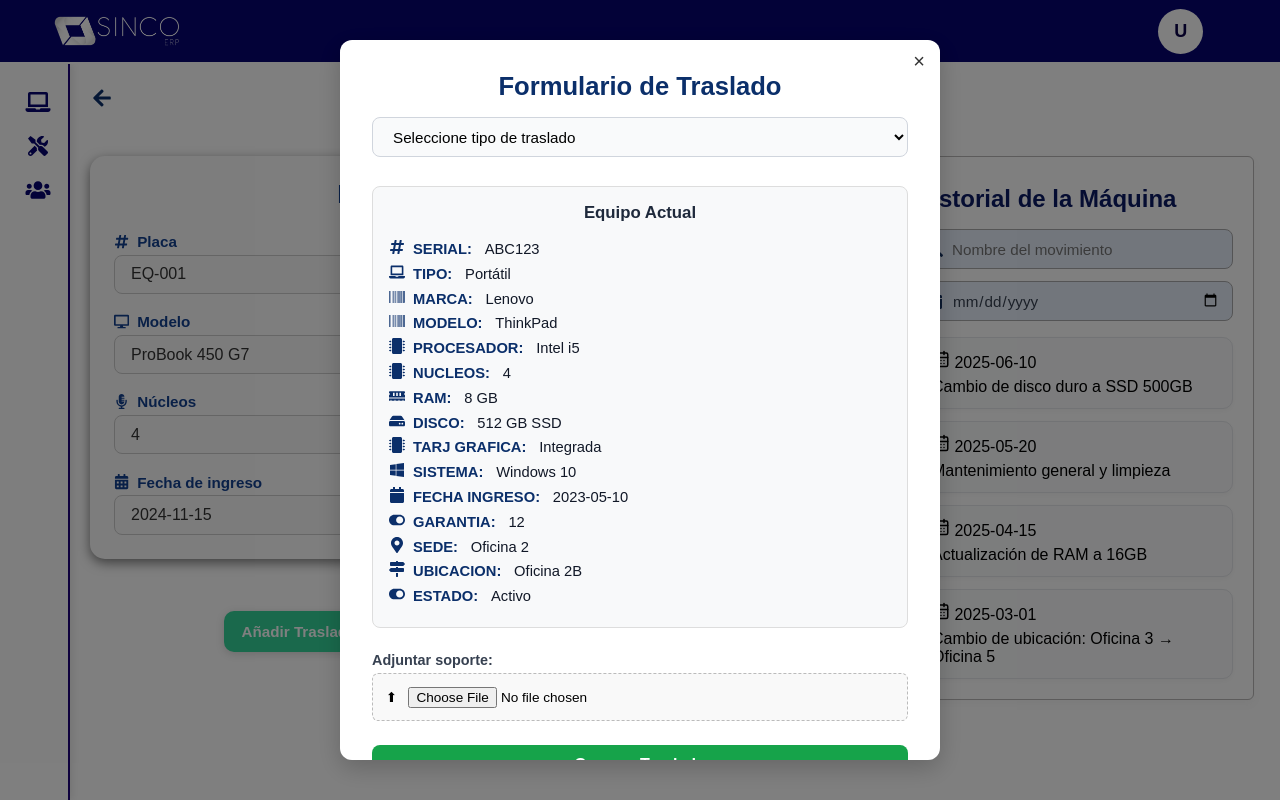
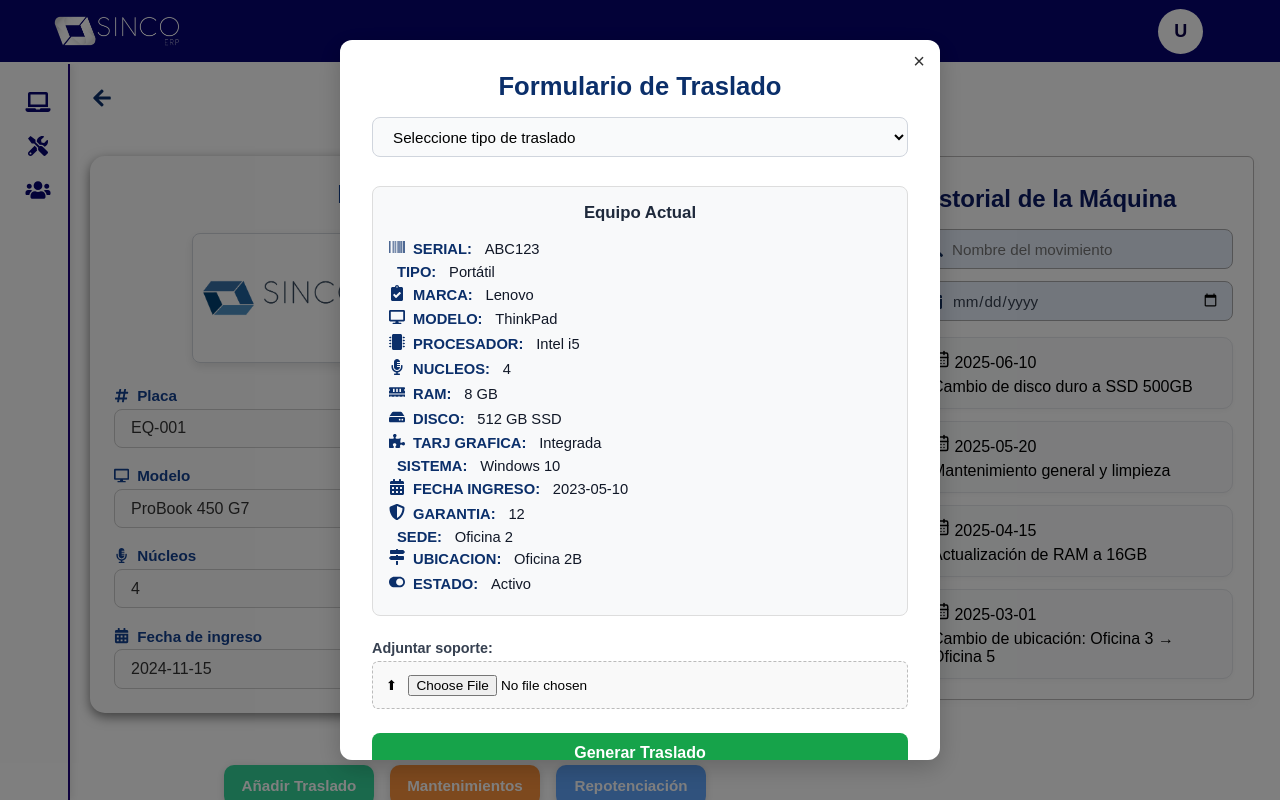
Before and after one commit to unumvahk/SincoINF_Frontend, a React (Vite) app: page /equipos/informacion in a window 1280 px wide. Both pictures are taken after a click on the button "Añadir Traslado". Built offline with nearby package versions, Linux system fonts and the light colour scheme.

Commit message:
Detalles finals a algunas vistas y boton de cerrar seccion

```diff
--- a/src/modules/Equipos/componentes/FormularioInformacionEquipo.tsx
+++ b/src/modules/Equipos/componentes/FormularioInformacionEquipo.tsx
@@ -1,21 +1,14 @@
-import React from 'react';
+import React, { useState } from 'react';
 import {
-  FaBarcode,
-  FaDesktop,
-  FaMicrochip,
-  FaMemory,
-  FaHdd,
-  FaCalendarAlt,
-  FaToggleOn,
-  FaMicrophoneAlt,
-  FaPuzzlePiece,
-  FaShieldAlt,
-  FaClipboardCheck,
-  FaHashtag,
+  FaBarcode, FaDesktop, FaMicrochip, FaMemory, FaHdd, FaCalendarAlt,
+  FaToggleOn, FaMicrophoneAlt, FaPuzzlePiece, FaShieldAlt,
+  FaClipboardCheck, FaHashtag, FaTimes
 } from 'react-icons/fa';
 import '../estilos/FormularioInformacionEquipo.css';
 
 const FormularioInformacionEquipo: React.FC = () => {
+  const [imagenModal, setImagenModal] = useState<string | null>(null);
+
   const datosEquipo = {
     placa: 'EQ-001',
     serial: 'ABC123456',
@@ -30,6 +23,12 @@ const FormularioInformacionEquipo: React.FC = () => {
     garantia: '12 meses',
     estado: 'Activo',
   };
+
+ const imagenes = [
+  '/img/logo.png',
+  '/img/logo.png',
+  '/img/logo.png',
+];
 
   const campos = [
     { id: 'placa', label: 'Placa', icono: <FaHashtag /> },
@@ -49,6 +48,19 @@ const FormularioInformacionEquipo: React.FC = () => {
   return (
     <div className="tarjeta-equipo">
       <h2 className="titulo-equipo">Información del equipo</h2>
+
+      <div className="galeria-equipo">
+        {imagenes.map((url, index) => (
+          <img
+            key={index}
+            src={url}
+            alt={`Imagen ${index + 1}`}
+            className="imagen-equipo"
+            onClick={() => setImagenModal(url)}
+          />
+        ))}
+      </div>
+
       <form className="grid-equipo">
         {campos.map(({ id, label, icono }) => (
           <div className="campo-equipo" key={id}>
@@ -59,6 +71,18 @@ const FormularioInformacionEquipo: React.FC = () => {
           </div>
         ))}
       </form>
+
+      {/* Modal de imagen */}
+      {imagenModal && (
+        <div className="modal-imagen-overlay" onClick={() => setImagenModal(null)}>
+          <div className="modal-imagen-contenido" onClick={(e) => e.stopPropagation()}>
+            <button className="btn-cerrar-imagen" onClick={() => setImagenModal(null)}>
+              <FaTimes />
+            </button>
+            <img src={imagenModal} alt="Vista ampliada" className="imagen-ampliada" />
+          </div>
+        </div>
+      )}
     </div>
   );
 };
--- a/src/modules/Equipos/componentes/TrasladoEquipo.tsx
+++ b/src/modules/Equipos/componentes/TrasladoEquipo.tsx
@@ -5,8 +5,8 @@ import { useForm } from 'react-hook-form';
 import { zodResolver } from '@hookform/resolvers/zod';
 import {
   FaMicrochip, FaUserTie, FaEnvelope, FaBuilding, FaMapMarkerAlt,
-  FaLaptop, FaBarcode, FaMemory, FaHdd, FaWindows, FaMapSigns,
-  FaToggleOn, FaHashtag, FaIdCard, FaCalendar
+  FaMicrophoneAlt, FaBarcode, FaMemory, FaHdd, FaWindows, FaMapSigns,
+  FaToggleOn, FaHashtag, FaIdCard, FaCalendarAlt,FaClipboardCheck,FaDesktop,FaPuzzlePiece,FaShieldAlt
 } from 'react-icons/fa';
 
 interface Props {
@@ -152,22 +152,21 @@ const ModalTraslado: React.FC<Props> = ({ visible, onClose }) => {
   ];
 
   const iconos = {
-    serial: <FaHashtag />,
-    tipo: <FaLaptop />,
-    marca: <FaBarcode />,
-    modelo: <FaBarcode />,
+    placa: <FaHashtag /> ,
+    serial: <FaBarcode />,
+    marca: <FaClipboardCheck />,
+    modelo: <FaDesktop />,
+    disco: <FaHdd />,
     procesador: <FaMicrochip />,
-    nucleos: <FaMicrochip />,
+    nucleos: <FaMicrophoneAlt />,
     ram: <FaMemory />,
-    disco: <FaHdd />,
-    tarj_grafica: <FaMicrochip />,
-    sistema: <FaWindows />,
-    fecha_ingreso: <FaCalendar />,
-    garantia: <FaToggleOn />,
-    sede: <FaMapMarkerAlt />,
+    tarj_grafica: <FaPuzzlePiece />,
+    fecha_ingreso: <FaCalendarAlt />,
+    garantia: <FaShieldAlt />,
     ubicacion: <FaMapSigns />,
     estado: <FaToggleOn />,
   };
+
 
   return (
     <div className="traslado-modal-overlay">
--- a/src/modules/Equipos/estilos/FormularioInformacionEquipo.css
+++ b/src/modules/Equipos/estilos/FormularioInformacionEquipo.css
@@ -46,6 +46,61 @@
   font-size: 1rem;
   color: #333;
 }
+.galeria-equipo {
+  display: flex;
+  gap: 1rem;
+  flex-wrap: wrap;
+  justify-content: center;
+  margin-bottom: 1.5rem;
+}
+
+.imagen-equipo {
+  width: 180px;
+  height: 130px;
+  border-radius: 0.5rem;
+  object-fit: cover;
+  box-shadow: 0 4px 10px rgba(0, 0, 0, 0.1);
+  border: 1px solid #d1d5db;
+}
+/* Modal para vista de imagen ampliada */
+.modal-imagen-overlay {
+  position: fixed;
+  inset: 0;
+  background-color: rgba(0, 0, 0, 0.7);
+  display: flex;
+  align-items: center;
+  justify-content: center;
+  z-index: 2000;
+}
+
+.modal-imagen-contenido {
+  position: relative;
+  background: white;
+  padding: 1rem;
+  border-radius: 0.75rem;
+  box-shadow: 0 8px 24px rgba(0, 0, 0, 0.4);
+  max-width: 90%;
+  max-height: 90vh;
+}
+
+.imagen-ampliada {
+  max-width: 100%;
+  max-height: 75vh;
+  border-radius: 0.5rem;
+  display: block;
+  margin: auto;
+}
+
+.btn-cerrar-imagen {
+  position: absolute;
+  top: 0.5rem;
+  right: 0.5rem;
+  background: none;
+  border: none;
+  font-size: 1.5rem;
+  color: #111;
+  cursor: pointer;
+}
 
 /* Responsive desde pantallas pequeñas hacia grandes */
 @media (min-width: 600px) {
--- a/src/modules/Usuarios/componentes/DetallesUsuario.tsx
+++ b/src/modules/Usuarios/componentes/DetallesUsuario.tsx
@@ -6,7 +6,7 @@ interface DetallesUsuarioProps {
     nombre: string;
     cedula: string;
     correo: string;
-    rol: string;
+    cargo: string;
     estado: string;
     area: string;
     permisos: string[];
@@ -28,7 +28,7 @@ const DetallesUsuario: React.FC<DetallesUsuarioProps> = ({ usuario, onClose }) =
           <p><strong>Nombre:</strong> {usuario.nombre}</p>
           <p><strong>Cédula:</strong> {usuario.cedula}</p>
           <p><strong>Correo:</strong> {usuario.correo}</p>
-          <p><strong>Rol:</strong> {usuario.rol}</p>
+          <p><strong>cargo:</strong> {usuario.cargo}</p>
           <p><strong>Estado:</strong> {usuario.estado}</p>
           <p><strong>Área:</strong> {usuario.area}</p>
         </div>
--- a/src/modules/Usuarios/componentes/RegistroUsuario.tsx
+++ b/src/modules/Usuarios/componentes/RegistroUsuario.tsx
@@ -10,7 +10,6 @@ const RegistroUsuario: React.FC<Props> = ({ onClose }) => {
   const [nombre, setNombre] = useState('');
   const [cedula, setCedula] = useState('');
   const [correo, setCorreo] = useState('');
-  const [rol, setRol] = useState('');
   const [area, setArea] = useState('');
   const [cargo, setCargo] = useState('');
   const [exito, setExito] = useState(false);
@@ -71,19 +70,10 @@ const RegistroUsuario: React.FC<Props> = ({ onClose }) => {
             </select>
           </div>
 
-          <div className="campo-formulario">
-            <label>Rol</label>
-            <select value={rol} onChange={(e) => setRol(e.target.value)} required>
-              <option value="">Seleccione un rol</option>
-              <option value="Administrador">Administrador</option>
-              <option value="Técnico">Técnico</option>
-            </select>
-          </div>
-
           <button type="submit" className="btn-guardar-usuario">Guardar</button>
 
           {exito && (
-            <div className="mensaje-exito">✅ Usuario agregado exitosamente</div>
+            <div className="mensaje-exito"> Usuario agregado exitosamente</div>
           )}
         </form>
       </div>
```
